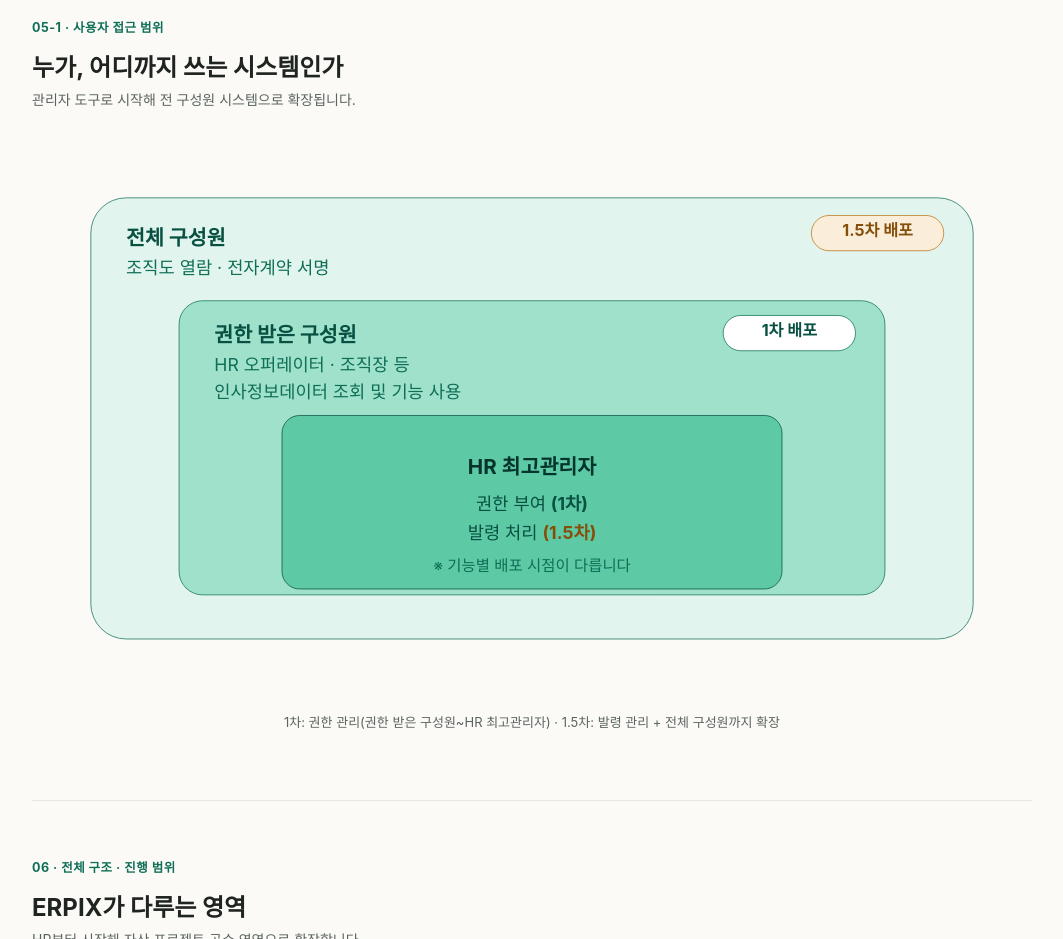
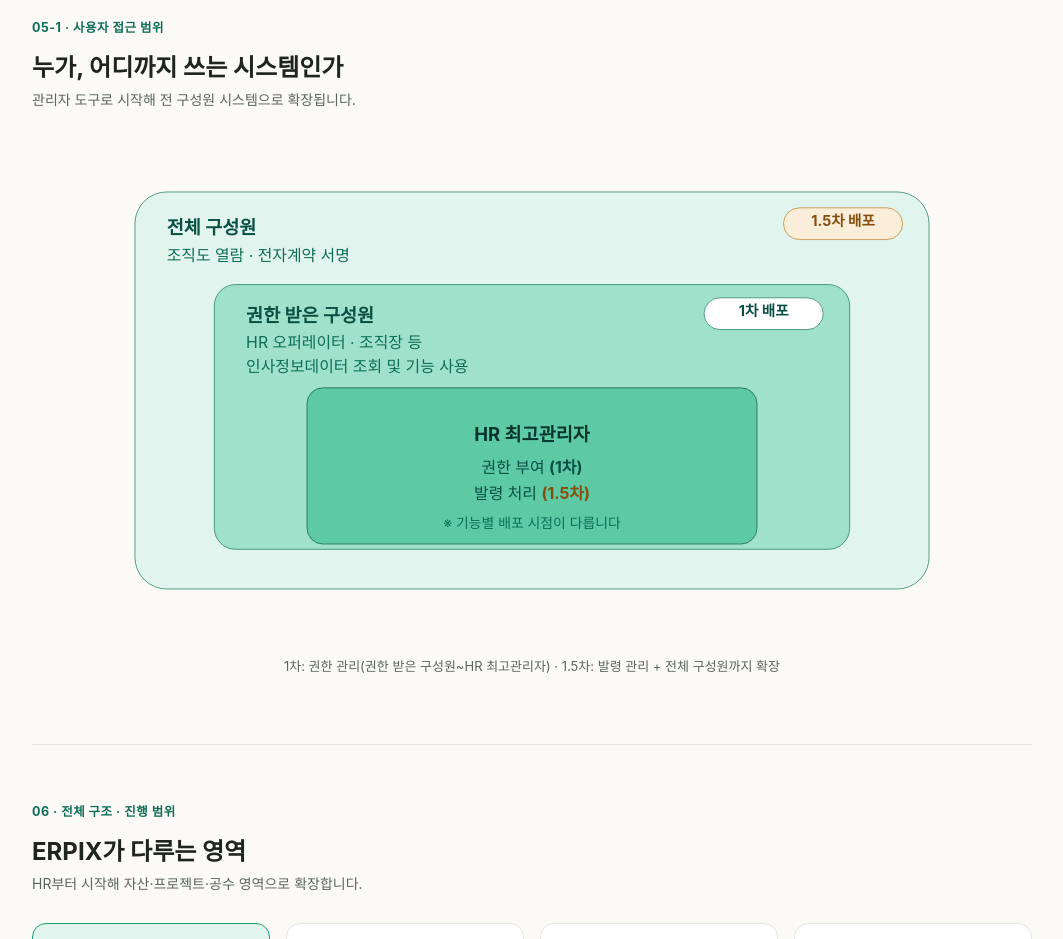
Before and after one commit to hannalee-cmyk/erpix-report, a plain HTML site: page index.html in a window 1280 px wide. Shown: the part 3580-4519 px from the top of the page, without its empty margins (108-1171 px from the left). Drawn offline with Linux system fonts and the light colour scheme.

Commit message:
Shrink access-scope diagram to 90%

```diff
--- a/index.html
+++ b/index.html
@@ -291,7 +291,7 @@
     <div class="eyebrow">05-1 · 사용자 접근 범위</div>
     <h2 class="section-title">누가, 어디까지 쓰는 시스템인가</h2>
     <p class="section-sub">관리자 도구로 시작해 전 구성원 시스템으로 확장됩니다.</p>
-    <svg width="100%" viewBox="0 0 680 380" style="display:block;margin:0 auto;">
+    <svg width="90%" viewBox="0 0 680 380" style="display:block;margin:0 auto;">
       <rect x="40" y="40" width="600" height="300" rx="24" fill="var(--accent-light)" stroke="var(--accent-dark)" stroke-width="0.5"/>
       <text x="64" y="72" font-size="14" font-weight="700" fill="var(--accent-darker)">전체 구성원</text>
       <text x="64" y="92" font-size="12" fill="var(--accent-dark)">조직도 열람 · 전자계약 서명</text>
```
